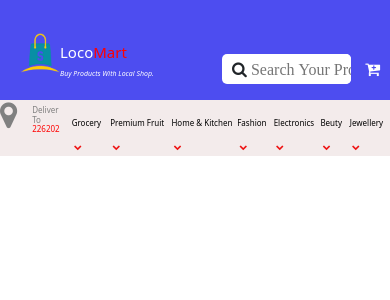
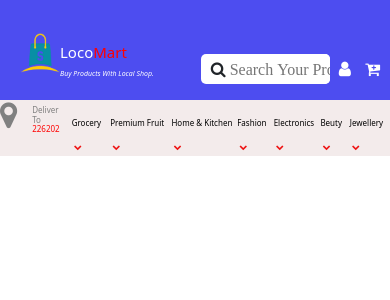
Before and after one commit to GovindVermagkv/Locomart, a PHP site: page / in a window 390 px wide. Shown: the top 300 px of the page. Run offline with PHP 8.4, Linux system fonts and the light colour scheme; some libraries are stand-ins or nearby versions.

Commit message:
Add files via upload

```diff
--- a/css/mainpage.css
+++ b/css/mainpage.css
@@ -3,11 +3,9 @@
 *{
     margin: 0%;
     padding: 0%;
-    /* font-family: 'Nunito',sans-serif; */
 }
 
 html{
-    /* font-family:Verdana, Geneva, Tahoma, sans-serif; */
     font-family: 'Nunito',sans-serif;
     text-transform: capitalize;
 }
@@ -88,7 +86,6 @@ input:focus{
 .fa-user{
     color: white;
     display: none;
-    /* margin-right: -20px; */
     margin-left: 10px;
 }
 #ab{
@@ -102,12 +99,16 @@ input:focus{
 
     border-style: none;
     border-radius: 5px;
+}
+.navbar .sds i{
+    display: none;
+    font-size: 17px;
+
+}
 
 
-}
 .catagory{
     background-color: rgb(243, 235, 235);
-    /* margin-top: 100px; */
 
 }
 .location{
@@ -124,7 +125,6 @@ input:focus{
     text-decoration: none;
     margin-top: 7px;
     transition: .5s;
-    /* font-size: 10px; */
 
 }
 
@@ -168,17 +168,11 @@ input:focus{
   .active {
     background-color: #717171;
   }
-
-  /* Fading animation */
   .fade {
     animation-name:fade;
     animation-duration: 1.5s;
   }
 
-  /* @keyframes fade {
-    from {opacity: .4}
-    to {opacity: 1}
-  } */
 
   /* On smaller screens, decrease text size */
   @media only screen and (max-width: 300px) {
@@ -189,7 +183,6 @@ input:focus{
 
  .banner img{
     width: 100%;
-    /* margin: 0 10px; */
  }
 
 .box-container{
@@ -204,11 +197,6 @@ input:focus{
     height: 150px;
 
 }
-/* .box:hover{
-    transition: .3s;
-    width: 160px;
-    height: 160px;
-} */
 
 .box img{
     width: 90px;
@@ -334,7 +322,6 @@ input:focus{
     display: flex;
 }
 .img1{
-    /* background-color: red; */
  width: 100%;
  margin: 10px;
 }
@@ -344,7 +331,6 @@ input:focus{
 
 
 .img2{
-    /* background-color: blue; */
     margin: 10px;
     width: 100%;
 }
@@ -355,7 +341,6 @@ input:focus{
 
 .box2 span p{
     color: white;
-    /* background-color: blue; */
     width:fit-content;
     border-radius: 50%;
     padding: 5px;
@@ -388,7 +373,6 @@ input:focus{
 #ctgry{
     background-color: white;
     border: 1px solid rgba(0, 0, 0, 0.278);
-    /* padding-bottom: ; */
     width: 150px;
     height: 200px;
 }
@@ -428,7 +412,6 @@ input:focus{
 .footer{
     background-color:rgba(182, 117, 117, 0.455);
     width: 100%;
-    /* height: 500px; */
     display: flex;
     flex-wrap: wrap;
     justify-content: space-evenly;
@@ -538,8 +521,6 @@ input:focus{
     margin:15px  30px;
     padding: 5px 30px;
     border-radius: 10px;
-
-    /* text-align: center; */
 }
 .dropdown-menu a:hover{
     color: white;
@@ -599,6 +580,10 @@ input:focus{
         height:40px;
         margin-right: 0px;
     }
+    .navbar .sds i{
+        display:initial;
+
+    }
     #ab{
         margin: 10px;
         display:initial;
@@ -616,7 +601,7 @@ input:focus{
     }
 
 
-    .navbar a{
+    .navbar .bds{
         display: none;
     }
 
@@ -676,7 +661,6 @@ input:focus{
         font-size: 10px;
     }
     .fa-male{
-        /* color:black; */
         margin-right: 0px;
     }
 
--- a/index.html
+++ b/index.html
@@ -30,7 +30,8 @@
 
                     <i class="fa fa-search">
                         <input type="text" placeholder="Search Your Product Here"></i>
-                    <a href="login-page.html"> <i class="fa fa-user"></i> Sign in / Sign up</a>
+                    <a class="bds" href="login-page.html"> <i class="fa fa-user"></i> Sign in / Sign up</a>
+                    <a class="sds" href="login-page.html"><i class="fa fa-user"></i></a>
                     <i class="fa fa-cart-plus" id="ab"></i> <a href="#" class="my-cart">My Cart</a>
                 </div>
 
```
Also changed, not shown: css/SignUp.css (+0 -20 lines).
